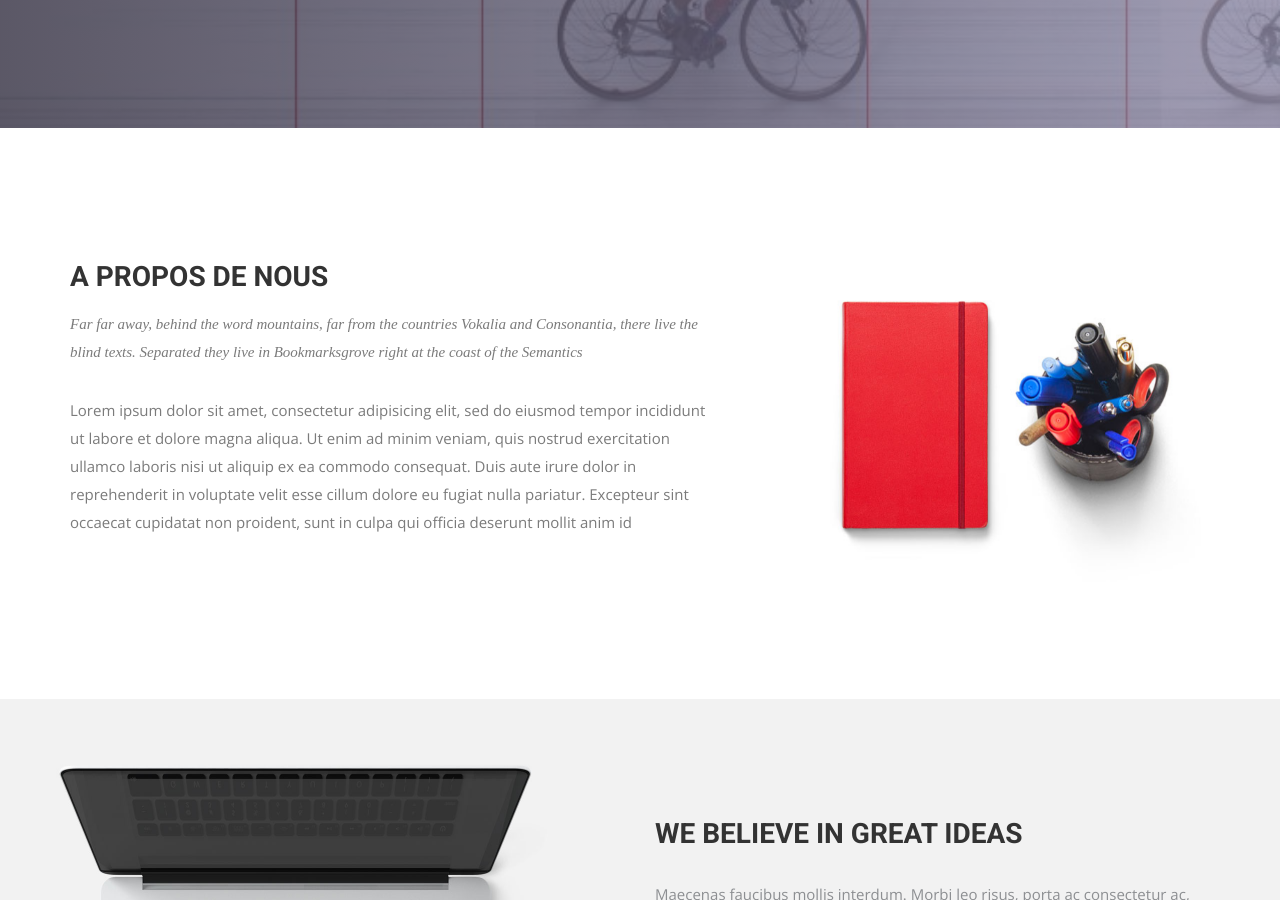
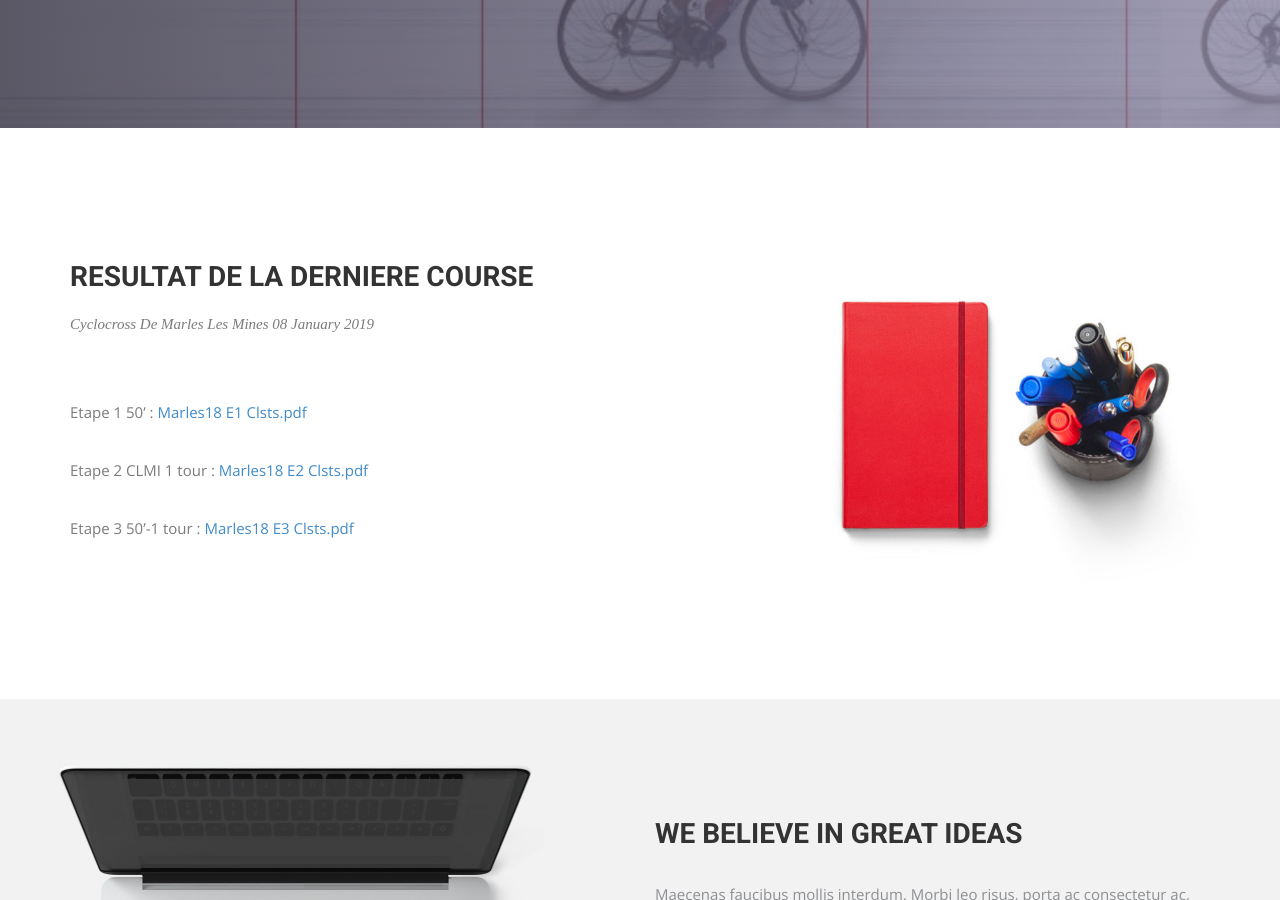
Before and after one commit to flandrefinish/website, a Jekyll site: the page built from index.html, in a window 1280 px wide and 900 px high, scrolled down 727 px. Built offline with Jekyll 4.4.1, drawn with Linux system fonts in a browser that asks for light colours; nearby versions of some CDN libraries; some web fonts are replaced.

Commit message:
Show last post

```diff
--- a/index.html
+++ b/index.html
@@ -24,10 +24,10 @@ permalink: /
       <div class="col-md-7 col-sm-12">
         <div class="block">
           <div class="section-title">
-            <h2>A propos de nous</h2>
-            <p>Far far away, behind the word mountains, far from the countries Vokalia and Consonantia, there live the blind texts. Separated they live in Bookmarksgrove right at the coast of the Semantics</p>
+            <h2>Resultat de la derniere course</h2>
+            <p>{{ site.posts.first.title }} {{ site.posts.first.date | date_to_long_string }}</p>
           </div>
-          <p>Lorem ipsum dolor sit amet, consectetur adipisicing elit, sed do eiusmod tempor incididunt ut labore et dolore magna aliqua. Ut enim ad minim veniam, quis nostrud exercitation ullamco laboris nisi ut aliquip ex ea commodo consequat. Duis aute irure dolor in reprehenderit in voluptate velit esse cillum dolore eu fugiat nulla pariatur. Excepteur sint occaecat cupidatat non proident, sunt in culpa qui officia deserunt mollit anim id </p>
+          <p>{{ site.posts.first.content }}</p>
         </div>
       </div><!-- .col-md-7 close -->
       <div class="col-md-5 col-sm-12">
```
